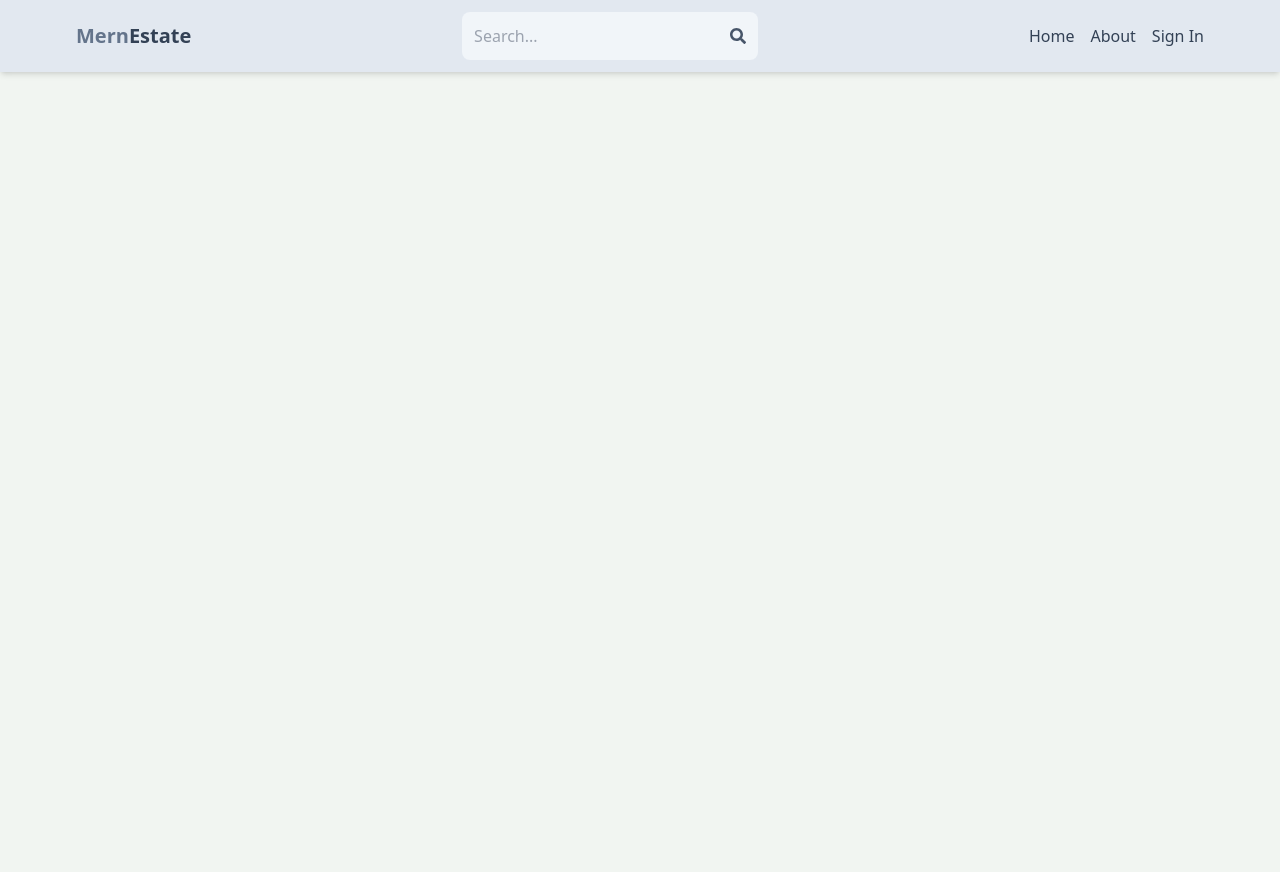
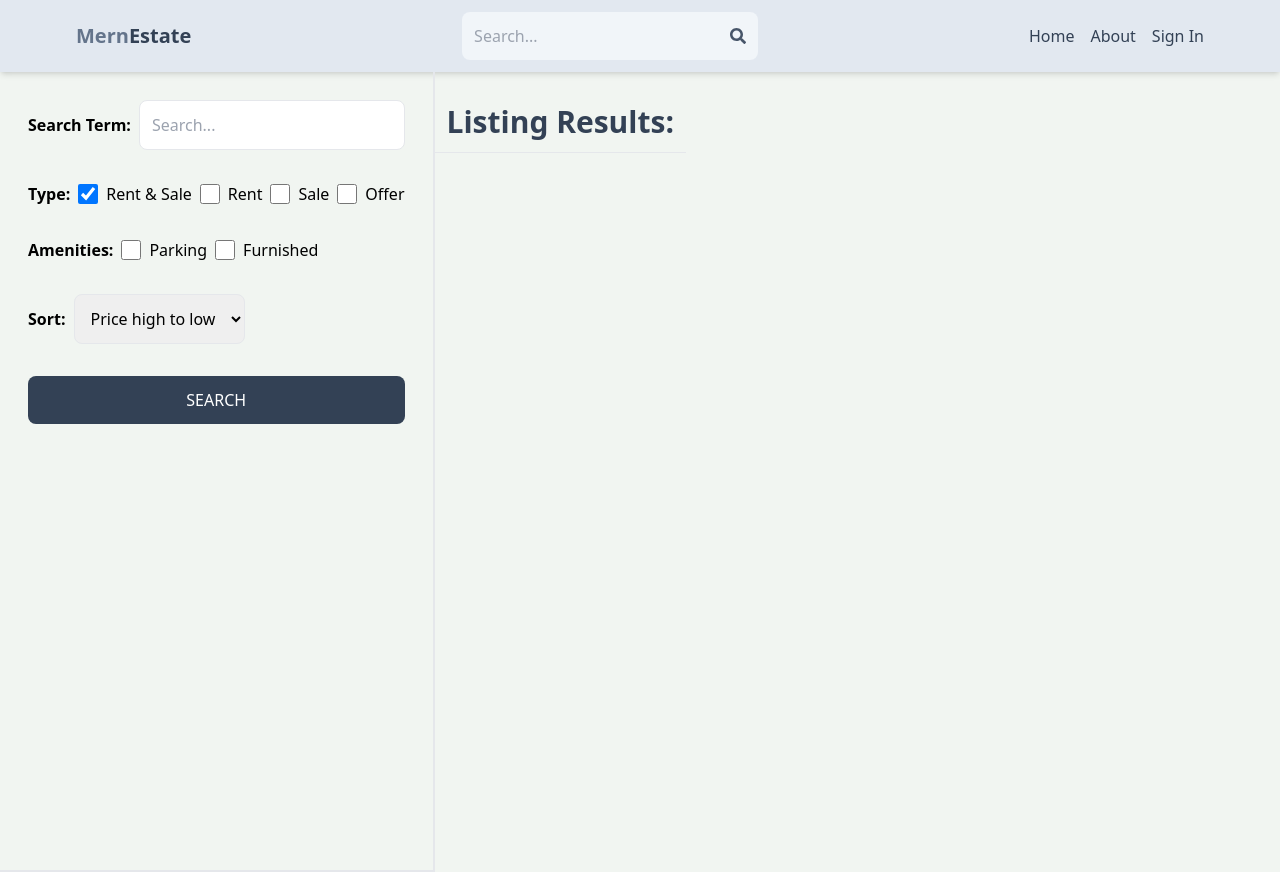
Before and after one commit to MCDoodle1/MERN-estate, a React (Vite) app in the folder client/: page /search in a window 1280 px wide. Before the commit the page ends 800 px from the top, so only its background shows below. Built offline with nearby package versions, Linux system fonts and the light colour scheme; no server answers.

Commit message:
Add onChange and onSubmit functionality to Search page

```diff
--- a/client/src/App.jsx
+++ b/client/src/App.jsx
@@ -9,6 +9,7 @@
 import CreateListing from "./pages/CreateListing";
 import UpdateListing from "./pages/UpdateListing";
 import Listing from "./pages/Listing";
+import Search from "./pages/Search";
 
 const App = () => {
   return (
@@ -20,6 +21,7 @@
         <Route path="/sign-up" element={<SignUp />}></Route>
         <Route path="/about" element={<About />}></Route>
         <Route path="/listing/:listingId" element={<Listing />}></Route>
+        <Route path="/search" element={<Search />}></Route>
         <Route element={<PrivateRoute />}>
           <Route path="/profile" element={<Profile />}></Route>
           <Route path="/create-listing" element={<CreateListing />}></Route>
--- /dev/null
+++ b/client/src/pages/Search.jsx
@@ -0,0 +1,214 @@
+import { useState, useEffect } from "react";
+import { useNavigate } from "react-router-dom";
+
+const Search = () => {
+  const navigate = useNavigate();
+  const [sidebardata, setSidebardata] = useState({
+    searchTerm: "",
+    type: "all",
+    parking: false,
+    furnished: false,
+    offer: false,
+    sort: "created_at",
+    order: "desc",
+  });
+  const [loading, setLoading] = useState(false);
+  const [listings, setListings] = useState([]);
+
+  console.log(listings);
+
+  useEffect(() => {
+    const urlParams = new URLSearchParams(location.search);
+    const searchTermFromUrl = urlParams.get("searchTerm");
+    const typeFromUrl = urlParams.get("type");
+    const parkingFromUrl = urlParams.get("parking");
+    const furnishedFromUrl = urlParams.get("furnished");
+    const offerFromUrl = urlParams.get("offer");
+    const sortFromUrl = urlParams.get("sort");
+    const orderFromUrl = urlParams.get("order");
+
+    if (
+      searchTermFromUrl ||
+      typeFromUrl ||
+      parkingFromUrl ||
+      furnishedFromUrl ||
+      offerFromUrl ||
+      sortFromUrl ||
+      orderFromUrl
+    ) {
+      setSidebardata({
+        searchTerm: searchTermFromUrl || "",
+        type: typeFromUrl || "all",
+        parking: parkingFromUrl === "true" ? true : false,
+        furnished: furnishedFromUrl === "true" ? true : false,
+        offer: offerFromUrl === "true" ? true : false,
+        sort: sortFromUrl || "created_at",
+        order: orderFromUrl || "desc",
+      });
+    }
+
+    const fetchListings = async () => {
+      setLoading(true);
+      const searchQuery = urlParams.toString();
+      const res = await fetch(`/api/listing/get?${searchQuery}`);
+      const data = await res.json();
+      setListings(data);
+      setLoading(false);
+    };
+
+    fetchListings();
+  }, [location.search]);
+
+  const handleChange = (e) => {
+    if (
+      e.target.id === "all" ||
+      e.target.id === "rent" ||
+      e.target.id === "sale"
+    ) {
+      setSidebardata({ ...sidebardata, type: e.target.id });
+    }
+    if (e.target.id === "searchTerm") {
+      setSidebardata({ ...sidebardata, searchTerm: e.target.value });
+    }
+
+    if (
+      e.target.id === "parking" ||
+      e.target.id === "furnished" ||
+      e.target.id === "offer"
+    ) {
+      setSidebardata({
+        ...sidebardata,
+        [e.target.id]:
+          e.target.checked || e.target.checked === "true" ? true : false,
+      });
+    }
+    if (e.target.id === "sort_order") {
+      const sort = e.target.value.split("_")[0] || "created_at";
+      const order = e.target.value.split("_")[1] || "desc";
+      setSidebardata({ ...sidebardata, sort, order });
+    }
+  };
+  const handleSubmit = (e) => {
+    e.preventDefault();
+    const urlParams = new URLSearchParams();
+    urlParams.set("searchTerm", sidebardata.searchTerm);
+    urlParams.set("type", sidebardata.type);
+    urlParams.set("parking", sidebardata.parking);
+    urlParams.set("furnished", sidebardata.furnished);
+    urlParams.set("offer", sidebardata.offer);
+    urlParams.set("sort", sidebardata.sort);
+    urlParams.set("order", sidebardata.order);
+    const searchQuery = urlParams.toString();
+    navigate(`/search?${searchQuery}`);
+  };
+  return (
+    <div className="flex flex-col md:flex-row">
+      <div className="p-7 border-b-2 md:border-r-2 md:min-h-screen">
+        <form onSubmit={handleSubmit} className="flex flex-col gap-8">
+          <div className="flex items-center gap-2">
+            <label htmlFor="" className="whitespace-nowrap font-semibold">
+              Search Term:
+            </label>
+            <input
+              type="text"
+              id="searchTerm"
+              placeholder="Search..."
+              className="border rounded-lg p-3 w-full"
+              value={sidebardata.searchTerm}
+              onChange={handleChange}
+            />
+          </div>
+          <div className="flex gap-2 flex-wrap">
+            <label className="font-semibold">Type:</label>
+            <div className="flex gap-2">
+              <input
+                type="checkbox"
+                id="all"
+                className="w-5"
+                onChange={handleChange}
+                checked={sidebardata.type === "all"}
+              />
+              <span>Rent & Sale</span>
+            </div>
+            <div className="flex gap-2">
+              <input
+                type="checkbox"
+                id="rent"
+                className="w-5"
+                onChange={handleChange}
+                checked={sidebardata.type === "rent"}
+              />
+              <span>Rent</span>
+            </div>
+            <div className="flex gap-2">
+              <input
+                type="checkbox"
+                id="sale"
+                className="w-5"
+                onChange={handleChange}
+                checked={sidebardata.type === "sale"}
+              />
+              <span>Sale</span>
+            </div>
+            <div className="flex gap-2">
+              <input
+                type="checkbox"
+                id="offer"
+                className="w-5"
+                onChange={handleChange}
+                checked={sidebardata.offer}
+              />
+              <span>Offer</span>
+            </div>
+          </div>
+          <div className="flex gap-2 flex-wrap">
+            <label className="font-semibold">Amenities:</label>
+            <div className="flex gap-2">
+              <input
+                type="checkbox"
+                id="parking"
+                className="w-5"
+                onChange={handleChange}
+                checked={sidebardata.parking}
+              />
+              <span>Parking</span>
+            </div>
+            <div className="flex gap-2">
+              <input
+                type="checkbox"
+                id="furnished"
+                className="w-5"
+                onChange={handleChange}
+                checked={sidebardata.furnished}
+              />
+              <span>Furnished</span>
+            </div>
+          </div>
+          <div className="flex items-center gap-2">
+            <label className="font-semibold">Sort:</label>
+            <select
+              className="border rounded-lg p-3"
+              id="sort_order"
+              onChange={handleChange}
+              defaultValue={"created_at_desc"}
+            >
+              <option value="regularPrice_desc">Price high to low</option>
+              <option value="regularPrice_asc">Price low to high</option>
+              <option value="createdAt_desc">Latest</option>
+              <option value="createdAt_asc">Oldest</option>
+            </select>
+          </div>
+          <button className="bg-slate-700 text-white p-3 rounded-lg uppercase hover:opacity-95">
+            Search
+          </button>
+        </form>
+      </div>
+      <div className="">
+        <h1 className="text-3xl font-semibold border-b p-3 text-slate-700 mt-5">
+          Listing Results:
+        </h1>
+      </div>
+    </div>
+  );
+};
+export default Search;
```
Also changed, not shown: 2 other files (tests, documents, lock files or other folders).
